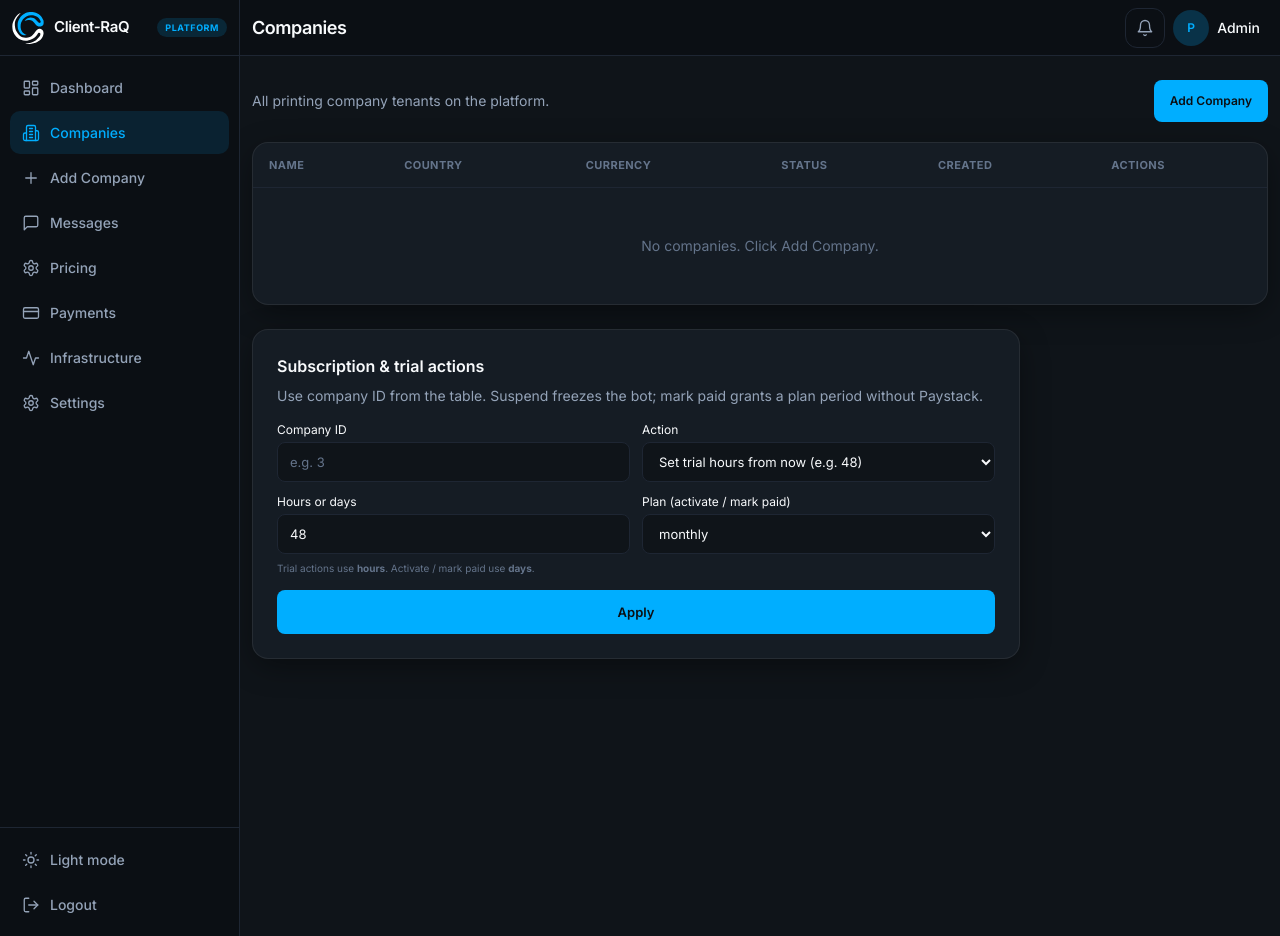
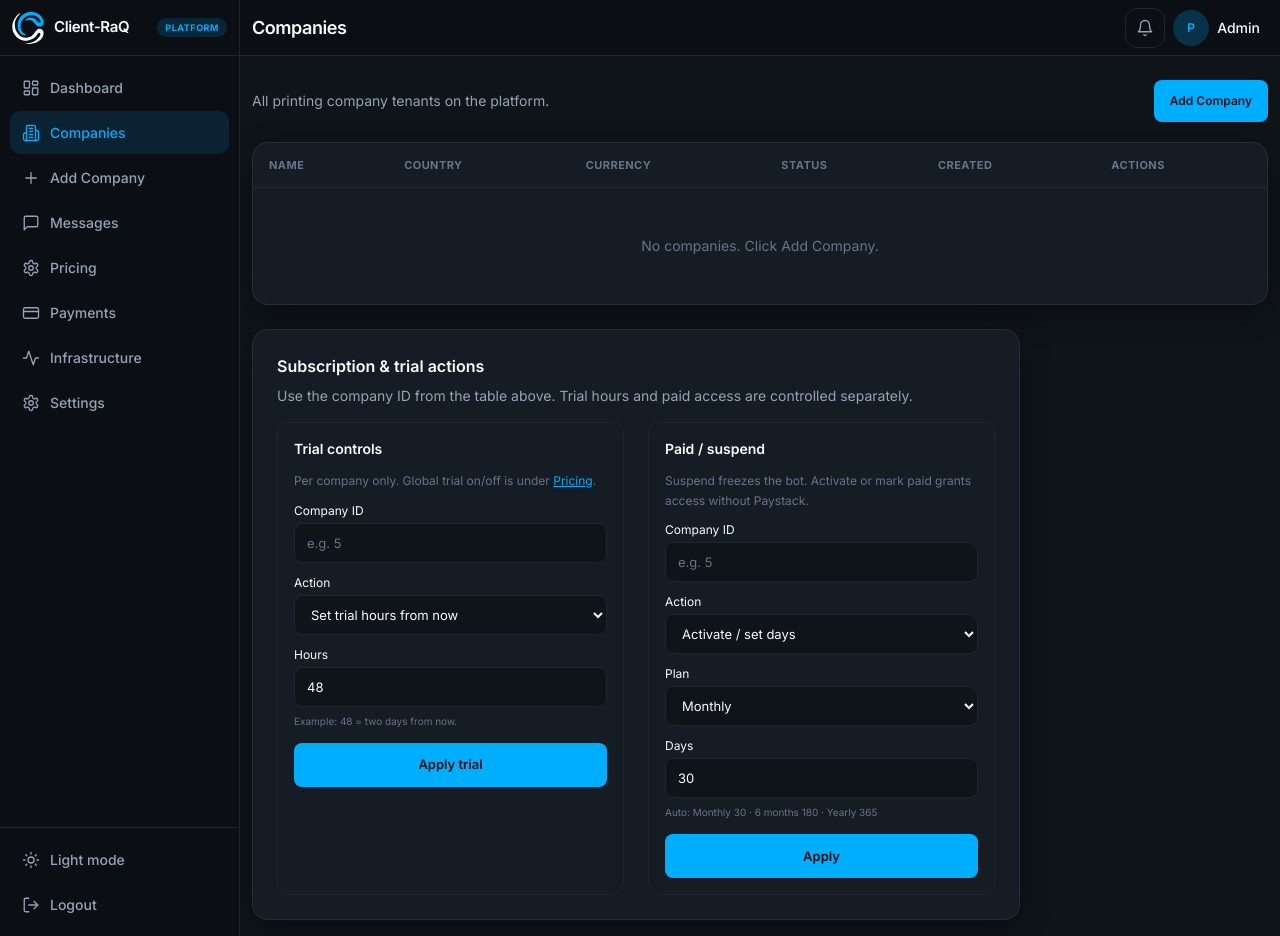
Before and after one commit to gallantcre8tive/client-raq, a FastAPI app: template app/templates/platform/companies.html in a window 1280 px wide. Run offline with FastAPI, Linux system fonts and the light colour scheme; the template is opened without the code that fills it, so the values that code supplies are empty; some libraries are stand-ins or nearby versions.

Commit message:
Monthly WhatsApp-only; platform trial vs paid forms; plan days auto

```diff
--- a/app/templates/platform/companies.html
+++ b/app/templates/platform/companies.html
@@ -47,45 +47,70 @@
 
 <div class="card p-6 mt-6 max-w-3xl">
   <h3 class="font-semibold mb-2">Subscription & trial actions</h3>
-  <p class="text-sm text-[var(--text-secondary)] mb-4">Use company ID from the table. Suspend freezes the bot; mark paid grants a plan period without Paystack.</p>
-  <form method="post" action="" id="subActionForm"
-        x-data="{ plan: 'monthly', days: 48, action: 'set_trial_hours' }"
-        x-init="$watch('action', v => {
-          if (v === 'activate' || v === 'mark_paid') days = ({monthly:30, six_month:180, yearly:365})[plan] || 30;
-          if (v === 'set_trial_hours') days = 48;
-          if (v === 'add_trial_hours') days = 12;
-        })"
-        class="grid sm:grid-cols-2 gap-3 text-sm"
+  <p class="text-sm text-[var(--text-secondary)] mb-4">Use the company ID from the table above. Trial hours and paid access are controlled separately.</p>
+  <div class="grid lg:grid-cols-2 gap-6">
+  <form method="post" action="" id="trialActionForm"
+        x-data="{ hours: 48, action: 'set_trial_hours' }"
+        class="space-y-3 text-sm border border-[var(--border-subtle)] rounded-xl p-4"
         onsubmit="this.action='/platform/companies/'+this.company_id.value+'/subscription'">
+    <h4 class="font-semibold text-sm m-0">Trial controls</h4>
+    <p class="text-xs text-[var(--text-muted)] m-0 leading-relaxed">Per company only. Global trial on/off is under <a href="/platform/pricing" class="text-[var(--primary)] underline">Pricing</a>.</p>
     <div>
       <label class="block text-xs mb-1">Company ID</label>
-      <input name="company_id" required class="input-field" placeholder="e.g. 3">
+      <input name="company_id" required class="input-field" placeholder="e.g. 5">
     </div>
     <div>
       <label class="block text-xs mb-1">Action</label>
       <select name="action" class="input-field" x-model="action">
-        <option value="set_trial_hours">Set trial hours from now (e.g. 48)</option>
-        <option value="add_trial_hours">Add trial hours (extend)</option>
-        <option value="suspend">Suspend company</option>
-        <option value="activate">Activate paid days</option>
-        <option value="mark_paid">Mark paid (manual)</option>
+        <option value="set_trial_hours">Set trial hours from now</option>
+        <option value="add_trial_hours">Add more trial hours</option>
       </select>
     </div>
     <div>
-      <label class="block text-xs mb-1">Hours or days</label>
-      <input type="number" name="days" class="input-field" x-model.number="days" min="0">
-      <p class="text-[10px] text-[var(--text-muted)] mt-1 m-0">Trial actions use <strong>hours</strong>. Activate / mark paid use <strong>days</strong>.</p>
+      <label class="block text-xs mb-1">Hours</label>
+      <input type="number" name="days" class="input-field" x-model.number="hours" min="0" max="720">
+      <p class="text-[10px] text-[var(--text-muted)] mt-1 m-0">Example: 48 = two days from now.</p>
+    </div>
+    <input type="hidden" name="plan_code" value="monthly">
+    <button type="submit" class="btn-primary w-full min-h-[44px]">Apply trial</button>
+  </form>
+
+  <form method="post" action="" id="subActionForm"
+        x-data="{ plan: 'monthly', days: 30 }"
+        x-init="$watch('plan', v => { days = ({ monthly: 30, six_month: 180, yearly: 365 })[v] || 30 })"
+        class="space-y-3 text-sm border border-[var(--border-subtle)] rounded-xl p-4"
+        onsubmit="this.action='/platform/companies/'+this.company_id.value+'/subscription'">
+    <h4 class="font-semibold text-sm m-0">Paid / suspend</h4>
+    <p class="text-xs text-[var(--text-muted)] m-0 leading-relaxed">Suspend freezes the bot. Activate or mark paid grants access without Paystack.</p>
+    <div>
+      <label class="block text-xs mb-1">Company ID</label>
+      <input name="company_id" required class="input-field" placeholder="e.g. 5">
     </div>
     <div>
-      <label class="block text-xs mb-1">Plan (activate / mark paid)</label>
-      <select name="plan_code" class="input-field" x-model="plan">
-        <option value="monthly">monthly</option>
-        <option value="six_month">six_month</option>
-        <option value="yearly">yearly</option>
+      <label class="block text-xs mb-1">Action</label>
+      <select name="action" class="input-field">
+        <option value="activate">Activate / set days</option>
+        <option value="mark_paid">Mark paid (manual)</option>
+        <option value="suspend">Suspend company</option>
       </select>
     </div>
-    <button type="submit" class="btn-primary sm:col-span-2 min-h-[44px]">Apply</button>
+    <div>
+      <label class="block text-xs mb-1">Plan</label>
+      <select name="plan_code" class="input-field" x-model="plan">
+        <option value="monthly">Monthly</option>
+        <option value="six_month">6 months</option>
+        <option value="yearly">Yearly</option>
+      </select>
+    </div>
+    <div>
+      <label class="block text-xs mb-1">Days</label>
+      <input type="number" name="days" class="input-field" x-model.number="days" min="1">
+      <p class="text-[10px] text-[var(--text-muted)] mt-1 m-0">Auto: Monthly 30 · 6 months 180 · Yearly 365</p>
+    </div>
+    <button type="submit" class="btn-primary w-full min-h-[44px]">Apply</button>
   </form>
 </div>
 
+</div>
+
 {% endblock %}
--- a/app/templates/platform/pricing.html
+++ b/app/templates/platform/pricing.html
@@ -37,7 +37,7 @@
   <div class="flex items-start gap-3 p-3 rounded-xl border border-[var(--border-subtle)]">
     <input type="checkbox" name="trial_enabled" id="trial_enabled" {% if pricing.trial_enabled %}checked{% endif %} class="rounded mt-1">
     <div>
-      <label for="trial_enabled" class="text-sm font-medium">Free trial on public site</label>
+      <label for="trial_enabled" class="text-sm font-medium">Public free trial (on / off)</label>
       <p class="text-[11px] text-[var(--text-muted)] mt-0.5 leading-relaxed">When OFF: public signup cannot start a free trial — they must pay with Paystack before full dashboard access. You can still grant trial hours per company under Companies. When ON: new users get the trial hours set above.</p>
     </div>
   </div>
```
Also changed, not shown: app/api/billing_routes.py (+6 -1 lines), app/templates/company/billing.html (+21 -8 lines).
